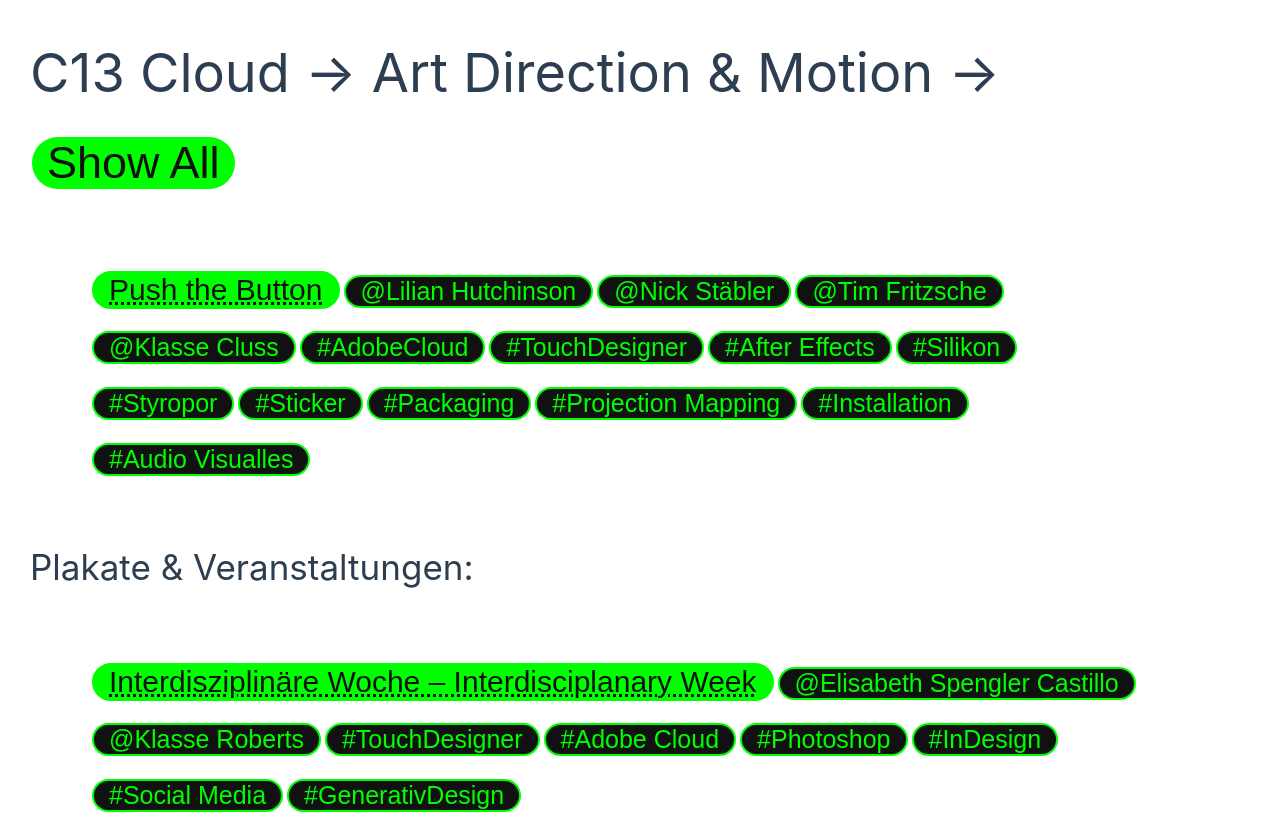
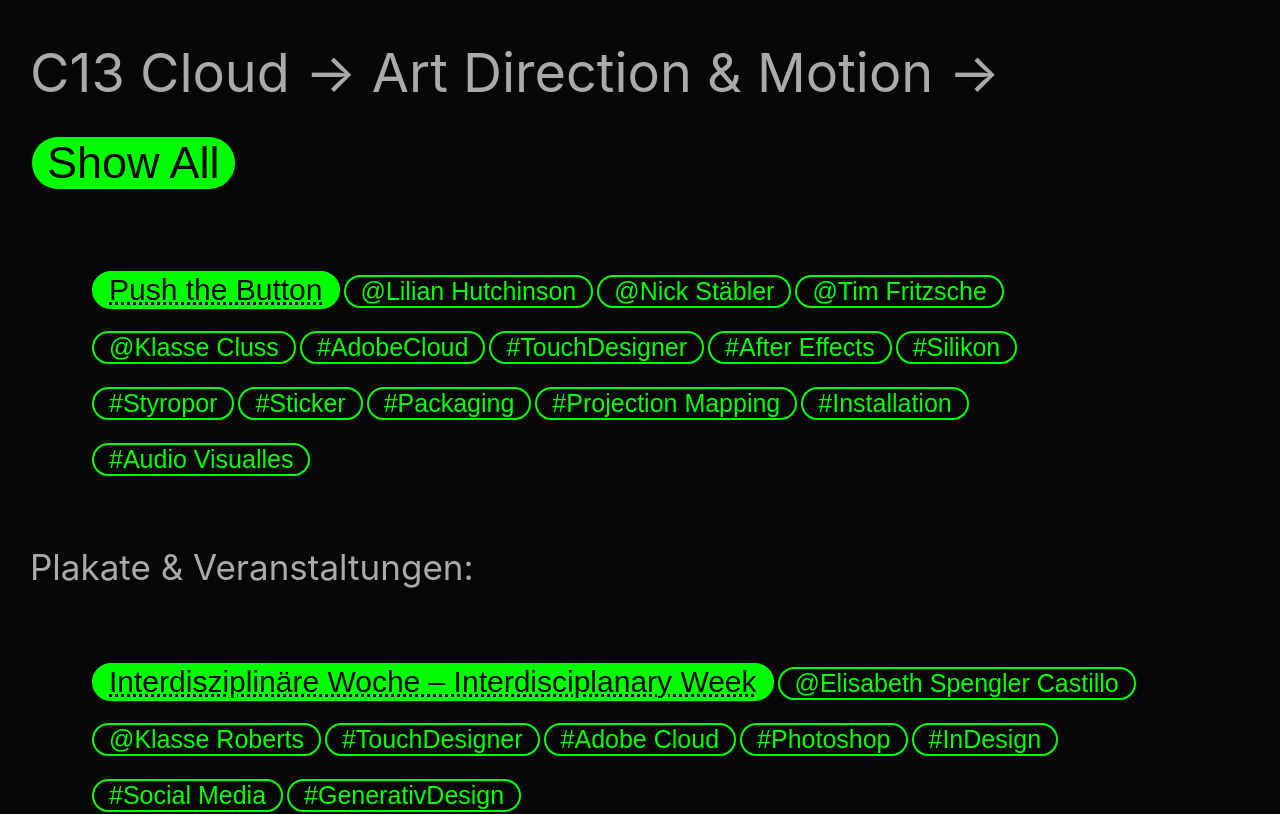
Before and after one commit to hashtagasp/hashtagasp.github.io, a Vue app: page / in a window 1280 px wide. Shown: the top 814 px of the page. Built offline with nearby package versions, Linux system fonts and the light colour scheme.

Commit message:
app and base.css
app and base.css

```diff
--- a/src/App.vue
+++ b/src/App.vue
@@ -1061,20 +1061,20 @@ li::marker{
 
 
 .button1 {
-  background-color: #111;
+  background-color: #070707;
   color: #0f0;
   border: 2px solid #00FF00;
 }
 
 .button1:hover {
   background-color: #0f0;
-  color: #111;
+  color: #070707;
 }
 
 .buttonProjekt {
   background-color: #04AA6D; /* Green */
   border: none;
-  color: #010;
+  color: #070707;
   text-align: center;
   text-decoration: none;
   display: inline-block;
@@ -1088,7 +1088,7 @@ li::marker{
 
 .buttonProjekt1{
   background-color: #0f0;
-  color: #111;
+  color: #070707;
   border: 2px solid #00FF00;
   border-radius: 35px;
   text-decoration: underline;
@@ -1097,7 +1097,7 @@ li::marker{
 
 .buttonProjekt1:hover {
   background-color: #0f0;
-  color: #111;
+  color: #070707;
   border-radius: 35px;
 }
 
@@ -1110,7 +1110,7 @@ li::marker{
 
 .buttonProjektShow2{
   background-color: #0f0;
-  color: #111;
+  color: #070707;
   border-radius: 35px;
   font-size: 45px;
 }
@@ -1129,7 +1129,7 @@ li::marker{
 }
 
 .buttonProjekt3{
-  background-color: #111;
+  background-color: #070707;
   color: #0f0;
   border: 2px solid #00FF00;
   border-radius: 100px;
--- a/src/assets/base.css
+++ b/src/assets/base.css
@@ -60,8 +60,8 @@
 
 body {
   min-height: 100vh;
-  color: var(--color-text);
-  background: var(--color-background);
+  color: #aaa;
+  background: #070707;
   transition:
     color 0.5s,
     background-color 0.5s;
@@ -79,7 +79,7 @@ body {
     'Droid Sans',
     'Helvetica Neue',
     sans-serif;
-  font-size: 15px;
+  font-size: 35px;
   text-rendering: optimizeLegibility;
   -webkit-font-smoothing: antialiased;
   -moz-osx-font-smoothing: grayscale;
```
